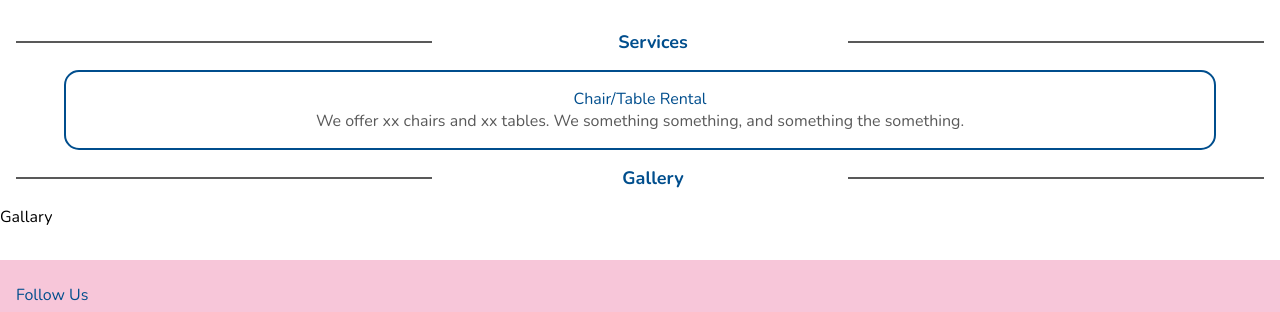
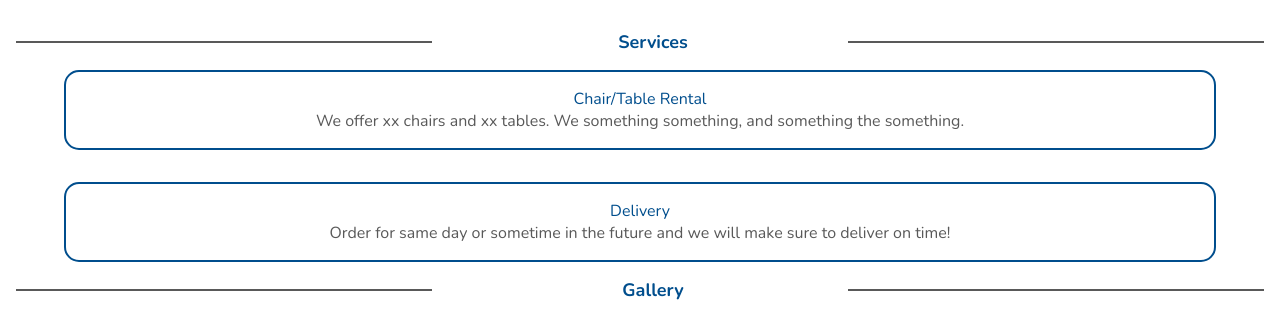
Before and after one commit to PBasham/andreasflowershop_website, a React (Vite) app: page / in a window 1280 px wide. Shown: the part 458-770 px from the top of the page. Built offline with nearby package versions, Linux system fonts and the light colour scheme; some icons are missing.

Commit message:
created dynamic component for service cards

```diff
--- a/src/assets/styling/HomePage.css
+++ b/src/assets/styling/HomePage.css
@@ -40,7 +40,9 @@
 }
 /* Services Section -------------------------------------------------- */
 #services-section {
-
+    display: flex;
+    flex-direction: column;
+    gap: 2em;
 }
 .service-card {
     margin-inline: auto;
@@ -51,5 +53,12 @@
 
     text-align: center;
 }
+.service-card:hover,
+.service-card:hover :is(h3, p) {
+    color: var(--color-white);
+    background-color: var(--color-blue);
+}
 .service-card-header {}
 .service-card-text {}
+/* Gallery Section -------------------------------------------------- */
+#services-section {}
--- /dev/null
+++ b/src/components/ServiceCard/index.tsx
@@ -0,0 +1,19 @@
+/*========================================
+        Import Dependencies
+========================================*/
+import React, { FC } from 'react'
+
+interface ServiceCardProps {
+    header: string
+    text: string
+}
+
+export const ServiceCard: FC<ServiceCardProps> = (props: ServiceCardProps) => {
+    const { header, text } = props
+    return (
+        <div className="service-card">
+            <h3 className="service-card-header">{header}</h3>
+            <p className="service-card-text" >{text}</p>
+        </div>
+    )
+}
--- a/src/pages/Home/components/Services.tsx
+++ b/src/pages/Home/components/Services.tsx
@@ -1,4 +1,5 @@
 import React, { FC } from 'react'
+import { ServiceCard } from "../../../components/ServiceCard"
 
 interface ServicesProps {
 
@@ -10,10 +11,14 @@ export const Services: FC<ServicesProps> = (props: ServicesProps) => {
     return (
         <div id="services-section">
 
-            <div className="service-card">
-                <h3 className="service-card-header">Chair/Table Rental</h3>
-                <p className="service-card-text" >We offer xx chairs and xx tables. We something something, and something the something.</p>
-            </div>
+            <ServiceCard
+                header="Chair/Table Rental"
+                text="We offer xx chairs and xx tables. We something something, and something the something."
+            />
+            <ServiceCard
+                header="Delivery"
+                text="Order for same day or sometime in the future and we will make sure to deliver on time!"
+            />
 
         </div>
     )
```
